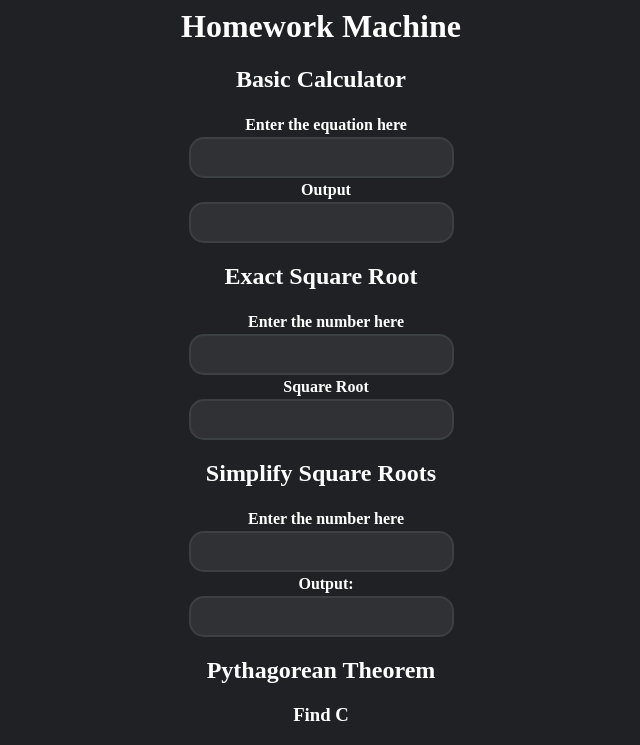
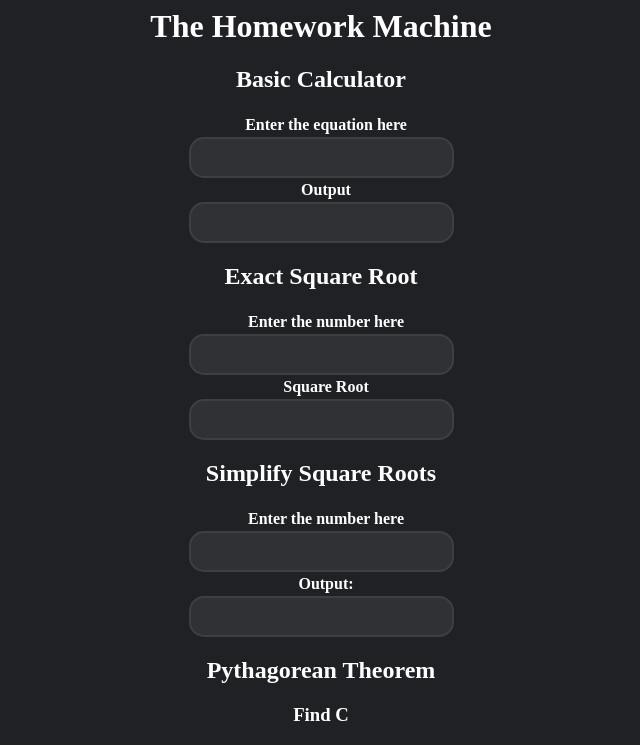
Before and after one commit to qDread-dev/homework-machine-rewrite, a plain HTML site: page index.html in a window 1280 px wide. Shown: the top 745 px of the page, without its empty margins (319-959 px from the left). Drawn offline with Linux system fonts and the light colour scheme.

Commit message:
Added The

```diff
--- a/index.html
+++ b/index.html
@@ -39,7 +39,7 @@
         };
         </script>
 
-        <h1>Homework Machine</h1>
+        <h1>The Homework Machine</h1>
         <h2>Basic Calculator</h2>
         <form>
             <label for="equationIn">Enter the equation here</label><br>
```
